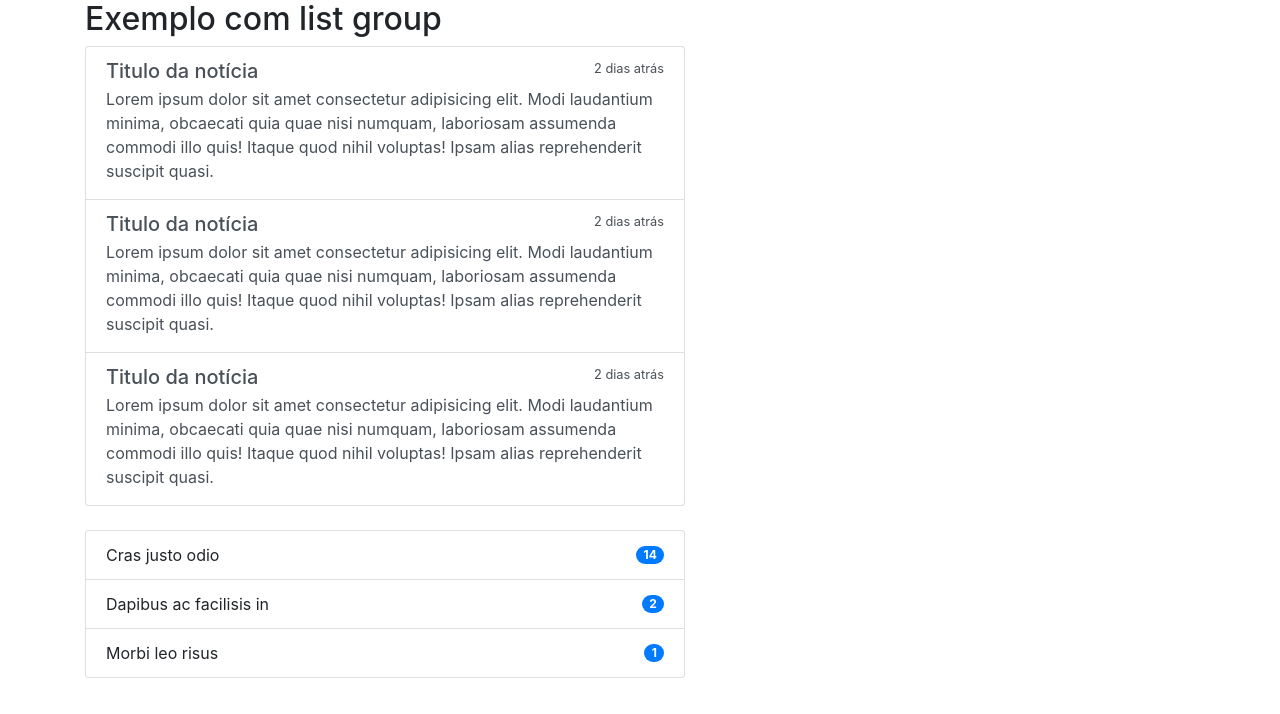
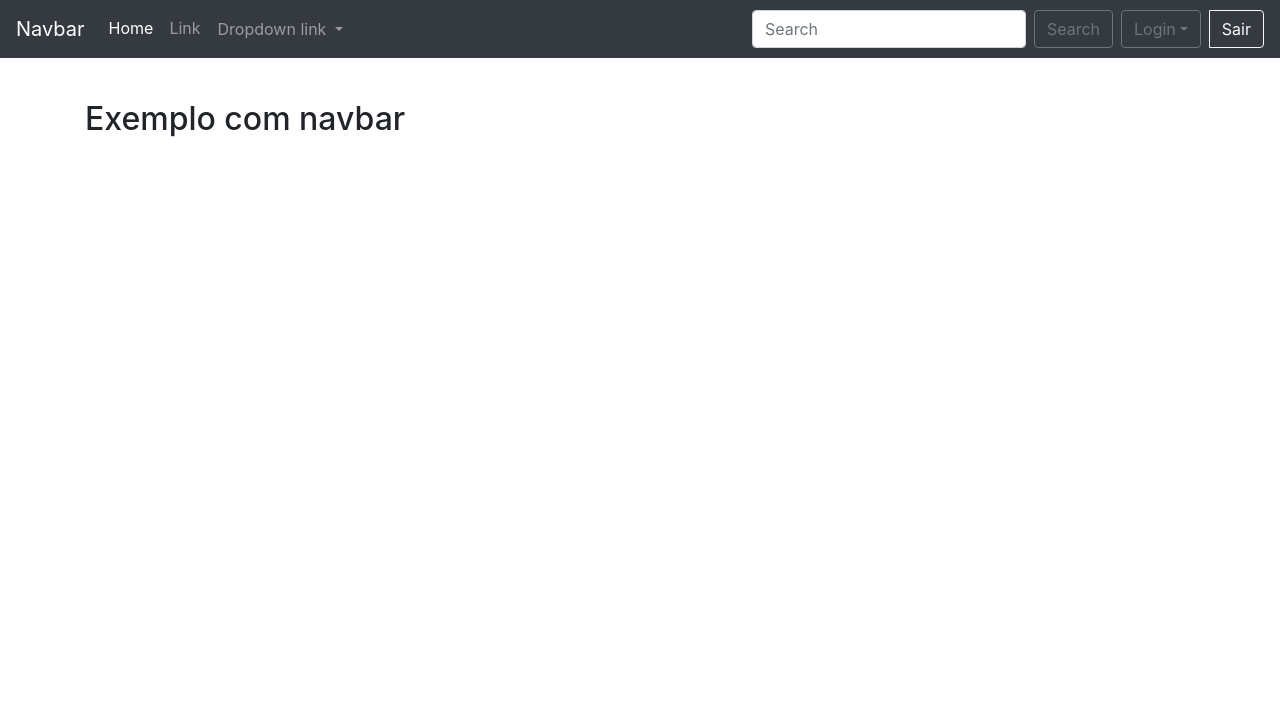
Before and after one commit to Ismael-Oliveira/Bootstrap-v4.3, a plain HTML site: page index.html in a window 1280 px wide. Drawn offline with nearby package versions, Linux system fonts and the light colour scheme.

Commit message:
Exemplo com navbar

```diff
--- a/index.html
+++ b/index.html
@@ -20,63 +20,63 @@
 <body>
 
     <div class="container">
-        <h2>Exemplo com list group</h2>
 
-        <div class="list-group" style="width: 600px">
-            <a href="#" class="list-group-item list-group-item-action">
-                <div class="d-flex w-100 justify-content-between">
-                    <h5 class="mb-1">Titulo da notícia</h5>
-                    <small>2 dias atrás</small>
+        <nav class="navbar navbar-expand-md fixed-top navbar-dark bg-dark">
+            <a class="navbar-brand" href="#">Navbar</a>
+            <button class="navbar-toggler" type="button" data-toggle="collapse" data-target="#target" aria-controls="navbarTogglerDemo02" aria-expanded="false" aria-label="Toggle navigation">
+                <span class="navbar-toggler-icon"></span>
+            </button>
+
+            <div class="collapse navbar-collapse" id="target">
+                <ul class="navbar-nav mr-auto mt-2 mt-lg-0">
+                    <li class="nav-item active">
+                        <a class="nav-link" href="#">Home <span class="sr-only">(current)</span></a>
+                    </li>
+                    <li class="nav-item">
+                        <a class="nav-link" href="#">Link</a>
+                    </li>
+                    <li class="nav-item dropdown">
+                        <button type="button" class="btn nav-link dropdown-toggle" data-toggle="dropdown" role="dropdown" >
+                            Dropdown link
+                        </button>
+                        <div class="dropdown-menu">
+                            <a href="#" class="dropdown-item">item 1</a>
+                            <a href="#" class="dropdown-item">item 2</a>
+                            <div class="dropdown-divider"></div>
+                            <a href="#" class="dropdown-item">outra seção</a>
+                        </div>
+                    </li>
+                </ul>
+
+                <form class="form-inline my-2 mr-2 my-lg-0">
+                    <input class="form-control mr-sm-2" type="search" placeholder="Search">
+                    <button class="btn btn-outline-secondary my-2 my-sm-0" type="submit">Search</button>
+                </form>
+
+                <div class="btn-group">
+                    <a href="#" class="btn btn-outline-secondary dropdown-toggle" data-toggle="dropdown">Login</a>
+                    <div class="dropdown-menu">
+                        <form action="#" method="post">
+                            <div class="form-group">
+                                <label for="nome">Nome</label>
+                                <input type="text" class="from-control" id="nome" placeholder="Seu nome">
+                            </div>
+
+                            <div class="form-group">
+                                <label for="senha">Senha</label>
+                                <input type="password" class="from-control" id="senha" placeholder="****">
+                            </div>
+
+                            <button type="submit" class="btn btn-primary">Entrar</button>
+                        </form>
+                    </div>
+                    <a href="#" class="btn btn-outline-light ml-2">Sair</a>
+
                 </div>
-                <p class="mb-1">
-                    Lorem ipsum dolor sit amet consectetur adipisicing elit.
-                    Modi laudantium minima, obcaecati quia quae nisi numquam,
-                    laboriosam assumenda commodi illo quis! Itaque quod nihil
-                    voluptas! Ipsam alias reprehenderit suscipit quasi.
-                </p>
-            </a>
-            <a href="#" class="list-group-item list-group-item-action">
-                <div class="d-flex w-100 justify-content-between">
-                    <h5 class="mb-1">Titulo da notícia</h5>
-                    <small>2 dias atrás</small>
-                </div>
-                <p class="mb-1">
-                    Lorem ipsum dolor sit amet consectetur adipisicing elit.
-                    Modi laudantium minima, obcaecati quia quae nisi numquam,
-                    laboriosam assumenda commodi illo quis! Itaque quod nihil
-                    voluptas! Ipsam alias reprehenderit suscipit quasi.
-                </p>
-            </a>
-            <a href="#" class="list-group-item list-group-item-action">
-                <div class="d-flex w-100 justify-content-between">
-                    <h5 class="mb-1">Titulo da notícia</h5>
-                    <small>2 dias atrás</small>
-                </div>
-                <p class="mb-1">
-                    Lorem ipsum dolor sit amet consectetur adipisicing elit.
-                    Modi laudantium minima, obcaecati quia quae nisi numquam,
-                    laboriosam assumenda commodi illo quis! Itaque quod nihil
-                    voluptas! Ipsam alias reprehenderit suscipit quasi.
-                </p>
-            </a>
-        </div>
-        <br>
-        <div style="width: 600px">
-            <ul class="list-group">
-                <li class="list-group-item d-flex justify-content-between align-items-center">
-                    Cras justo odio
-                    <span class="badge badge-primary badge-pill">14</span>
-                </li>
-                <li class="list-group-item d-flex justify-content-between align-items-center">
-                    Dapibus ac facilisis in
-                    <span class="badge badge-primary badge-pill">2</span>
-                </li>
-                <li class="list-group-item d-flex justify-content-between align-items-center">
-                    Morbi leo risus
-                    <span class="badge badge-primary badge-pill">1</span>
-                </li>
-            </ul>
-        </div>
+            </div>
+        </nav>
+
+        <h2 style="margin-top: 100px;">Exemplo com navbar</h2>
     </div>
 
     <script src="./assets/js/jquery.js"></script>
```
